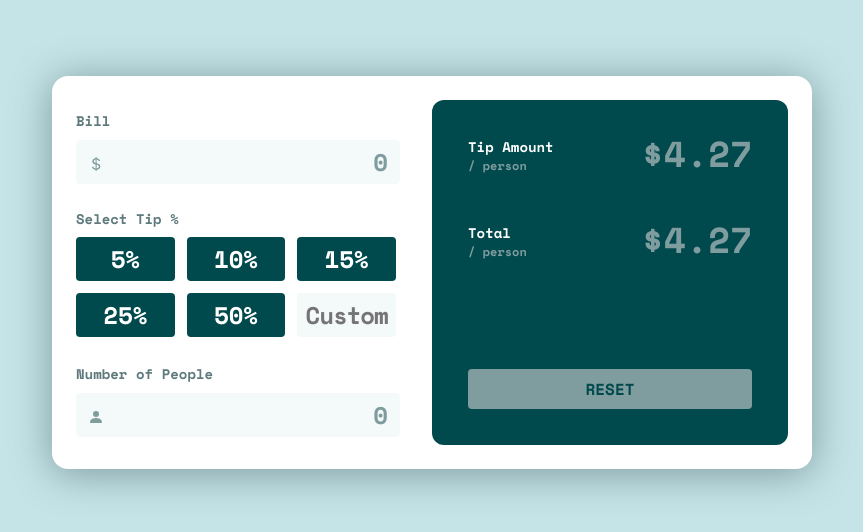
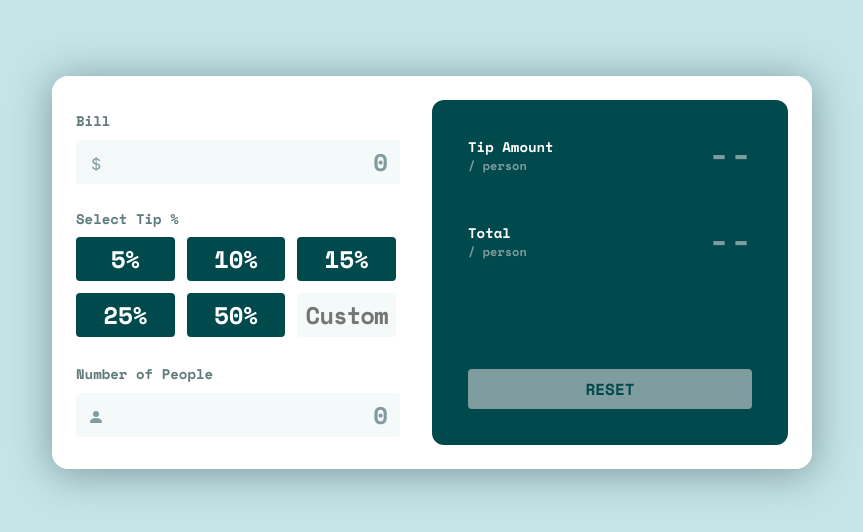
Before and after one commit to Emvil-git/fe-mentor__tip-calculator, a React (Create React App) app: page / in a window 1280 px wide. Shown: the part 128-660 px from the top of the page, without its empty margins (208-1071 px from the left). Built offline with nearby package versions, Linux system fonts and the light colour scheme.

Commit message:
feat(display): add display functionality

```diff
--- a/src/App.jsx
+++ b/src/App.jsx
@@ -10,6 +10,8 @@ function App() {
   const [diners, setDiners] = useState();
   const [tip, setTip] = useState();
 
+  console.log(typeof bill)
+
   return (
     <div className="App">
       <main className="cont">
@@ -19,7 +21,14 @@ function App() {
           <NumInput type="people" sVar={diners} setSVar={setDiners}/>
         </section>
 
-        <Display/>
+        <Display
+        bill={bill}
+        setBill={setBill}
+        diners={diners}
+        setDiners={setDiners}
+        tip={tip}
+        setTip={setTip}
+        />
       </main>
     </div>
   );
--- a/src/components/display/Display.jsx
+++ b/src/components/display/Display.jsx
@@ -1,4 +1,36 @@
-const Display = () => {
+import { HandIndexFill } from "react-bootstrap-icons"
+
+const Display = ({bill, setBill, tip, setTip, diners, setDiners}) => {
+
+    const reset = () => {
+        setBill()
+        setTip()
+        setDiners()
+    }
+
+    const handleTip = () => {
+        if (bill !== undefined && diners !== undefined && diners !== 0) {
+            if (tip === undefined) {
+                return '$0'
+            }
+            const indivTip = (bill * tip)/diners
+            return `$${indivTip.toFixed(2)}`
+        }
+        return '--'
+    }
+
+    const handleTotal = () => {
+        if (bill !== undefined && diners !== undefined && diners !== 0) {
+            if (tip === undefined) {
+                const indivTotal = bill/diners
+                return `$${indivTotal.toFixed(2)}`
+            }
+            const indivTotal = (bill + (bill * tip))/diners
+            return `$${indivTotal.toFixed(2)}`
+        }
+        return '--'
+    }
+
     return(
         <div className="display">
             <section>
@@ -7,17 +39,17 @@ const Display = () => {
                         <label className="display__label-amt">Tip Amount</label>
                         <label className="display__label-person">/ person</label>
                     </section>
-                    <label className="display__value">$4.27</label>
+                    <label className="display__value">{handleTip()}</label>
                 </section>
                 <section className="display__wrap">
                     <section className="display__labels">
                         <label className="display__label-amt">Total</label>
                         <label className="display__label-person">/ person</label>
                     </section>
-                    <label className="display__value">$4.27</label>
+                    <label className="display__value">{handleTotal()}</label>
                 </section>
             </section>
-            <button className="display__reset">RESET</button>
+            <button onClick={() => reset()} className="display__reset">RESET</button>
         </div>
     )
 }
--- a/src/components/numInput/NumInput.jsx
+++ b/src/components/numInput/NumInput.jsx
@@ -20,6 +20,11 @@ const NumInput = ({type, sVar, setSVar}) => {
         }
     }
 
+    const handleVal = () => {
+        if(sVar === undefined) return ''
+        return sVar
+    }
+
     return(
         <div className='input'>
             <label id='input__label'>{handleLabel()}</label>
@@ -29,8 +34,8 @@ const NumInput = ({type, sVar, setSVar}) => {
                 <input
                 placeholder='0'
                 type="number"
-                value={sVar}
-                onChange={ev => setSVar(ev.target.value)}
+                value={handleVal()}
+                onChange={ev => setSVar(parseFloat(ev.target.value))}
                 className='input__box'/>
             </section>
         </div>
```
